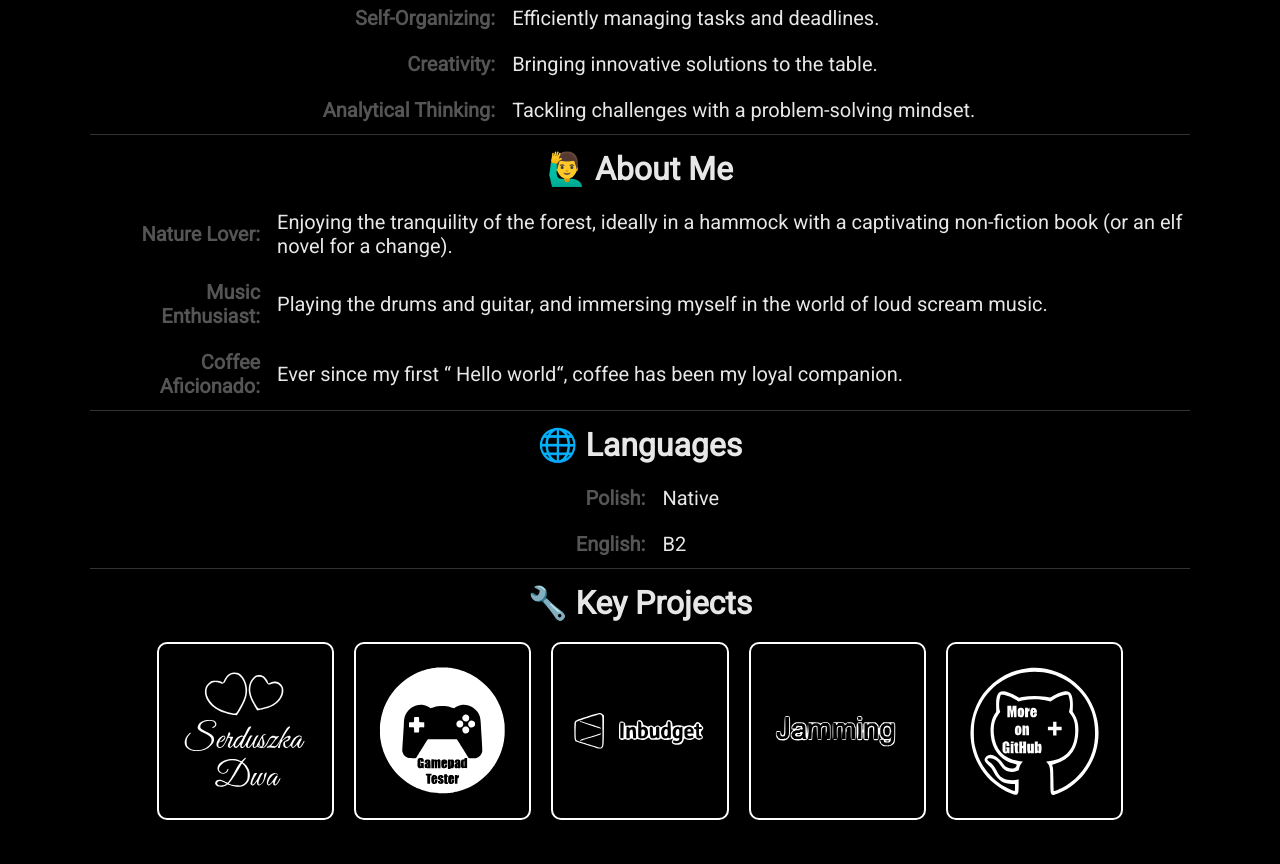
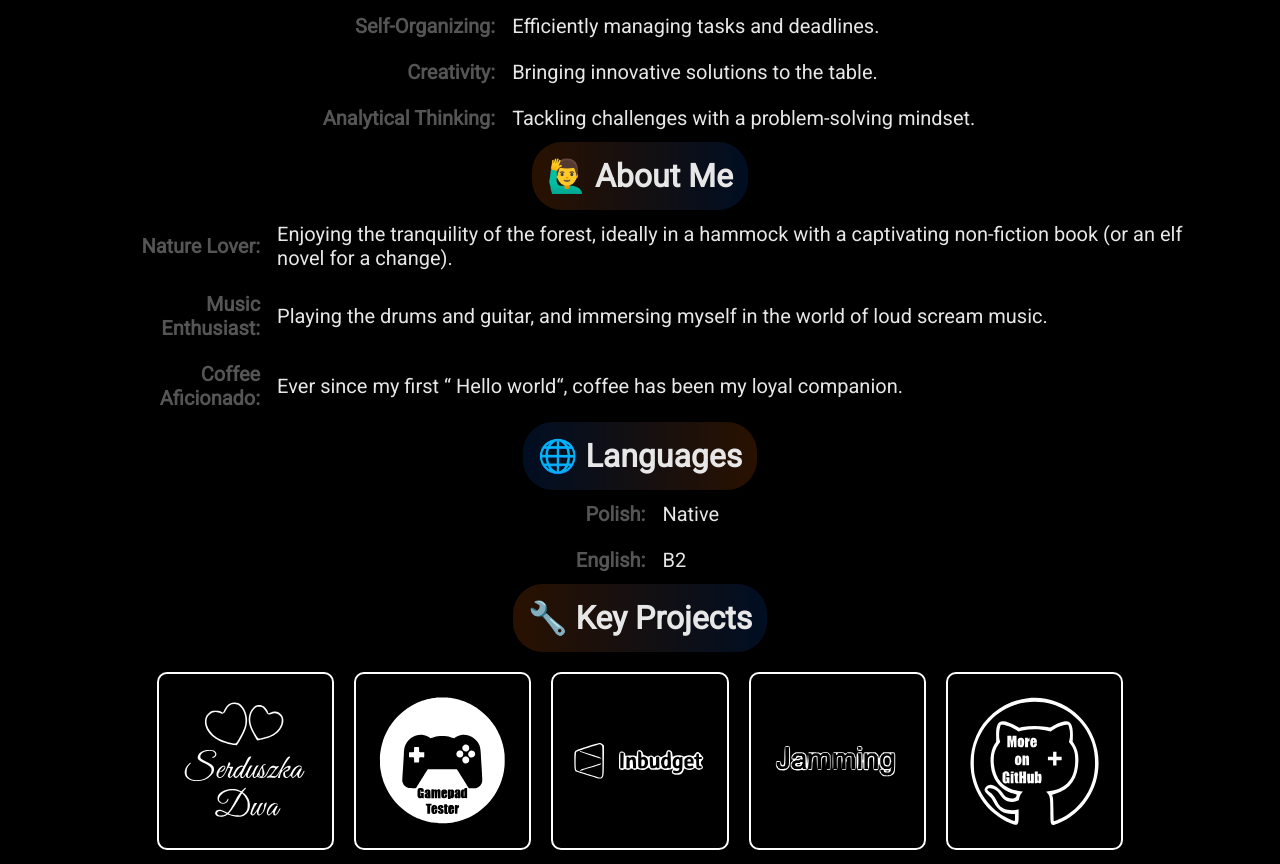
Before and after one commit to Vectari/vectari.github.io, a React (Vite) app: page / in a window 1280 px wide. Shown: the part 1160-2024 px from the top of the page. Before the commit the page ends 1994 px from the top, so only its background shows below. Built offline with nearby package versions, Linux system fonts and the light colour scheme.

Commit message:
titles colors update

```diff
--- a/src/Theme.jsx
+++ b/src/Theme.jsx
@@ -7,6 +7,8 @@ export const Theme = {
     secondaryTransparent: "#33333396",
     accent: "#CC5500",
     accent2: "#0047AB",
+    accent_opacity: "rgba(204, 85, 0, 0.2)",
+    accent2_opacity: "rgb(0,71,171, 0.2)",
   },
   width: {
     mobile: "375px",
--- a/src/components/Header.jsx
+++ b/src/components/Header.jsx
@@ -87,6 +87,7 @@ const StyledButton = styled.button`
   /* background-color: ${(props) =>
     props.$secondary ? `${Theme.colors.accent2}` : `${Theme.colors.accent}`}; */
   background-image: linear-gradient(to right, ${Theme.colors.accent}, ${Theme.colors.accent2});
+  opacity: 0.85;
   font-size: 1.2rem;
   margin: 15px;
   padding: 15px 70px;
--- a/src/components/Projects.jsx
+++ b/src/components/Projects.jsx
@@ -7,7 +7,16 @@ const ProjectsWrapper = styled.div`
 
 const StyledH1 = styled.h1`
   padding: 15px 0 10px 0;
-  border-top: 1px solid ${Theme.colors.secondary};
+  /* border-top: 1px solid ${Theme.colors.secondary}; */
+  background-image: linear-gradient(
+    to right,
+    ${Theme.colors.accent_opacity},
+    ${Theme.colors.accent2_opacity}
+  );
+  border-radius: 30px;
+  max-width: max-content;
+  padding: 15px;
+  margin-bottom: 10px;
 `;
 
 const StyledImg = styled.img`
--- a/src/components/Technologies.jsx
+++ b/src/components/Technologies.jsx
@@ -35,7 +35,26 @@ const StyledLogo = styled.span`
 
 const StyledH1 = styled.h1`
   padding: 15px 0 10px 0;
-  border-top: 1px solid ${Theme.colors.secondary};
+  /* border-top: 1px solid ${Theme.colors.secondary}; */
+  /* background-image: linear-gradient(
+    to right,
+    ${Theme.colors.accent_opacity},
+    ${Theme.colors.accent2_opacity}
+  ); */
+
+  background-image: linear-gradient(
+    to right,
+    ${(props) =>
+      props.$secondary
+        ? `${Theme.colors.accent_opacity},
+    ${Theme.colors.accent2_opacity}`
+        : `${Theme.colors.accent2_opacity},
+    ${Theme.colors.accent_opacity}`}
+  );
+
+  border-radius: 30px;
+  max-width: max-content;
+  padding: 15px;
 `;
 
 const StyledTable = styled.table`
@@ -85,7 +104,7 @@ export function Technologies() {
             <BiLogoGithub />
           </StyledLogo>
         </LogoWrapper>
-        <StyledH1>🛠️ Technology Stack</StyledH1>
+        <StyledH1 $secondary>🛠️ Technology Stack</StyledH1>
 
         <StyledTable>
           <StyledTr>
@@ -172,7 +191,7 @@ export function Technologies() {
             </StyledTd>
           </StyledTr>
         </StyledTable>
-        <StyledH1>🙋‍♂️ About Me</StyledH1>
+        <StyledH1 $secondary>🙋‍♂️ About Me</StyledH1>
         <StyledTable>
           <StyledTr>
             <StyledTd>
```
